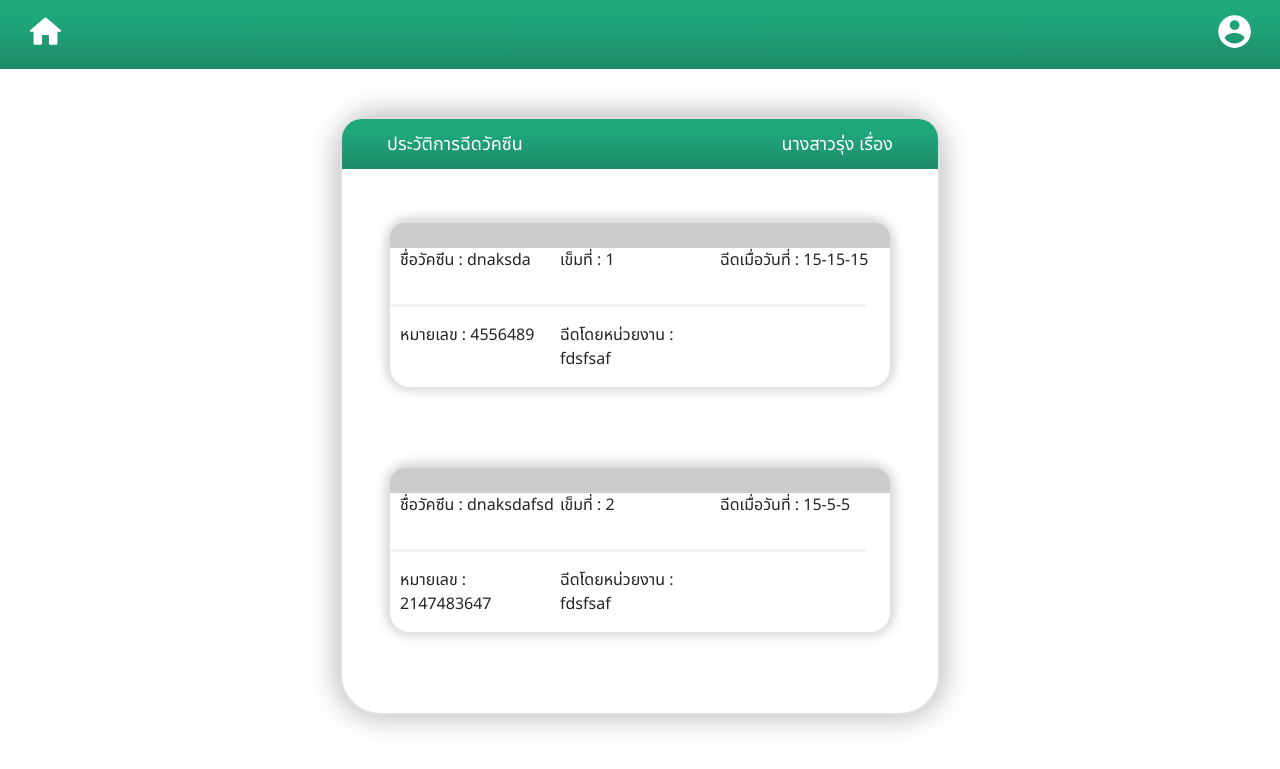
After one commit to HRZXD/supmed-webapp, a PHP site: page /vaccine.php?user_id=12345 in a window 1280 px wide. The commit adds this page. Shown: the top 769 px of the page. Run offline with PHP 8.4, Linux system fonts and the light colour scheme; data comes from the database, SQL or seed files in the repository.

Commit message:
update 1-12 9.04pm
update vaccine page and database

```diff
--- /dev/null
+++ b/css/vaccine-style.css
@@ -0,0 +1,78 @@
+@import url('https://fonts.googleapis.com/css2?family=Noto+Sans+Thai&display=swap');
+.contain-main-vaccine{
+    display: flex;
+    flex-direction: row;
+}
+.btn-back{
+    background: linear-gradient(180deg, #1FA77C 27.08%, #1E8B69 97.92%);
+    width: 128px;
+    height: 40px;
+    border-radius: 10px;
+    color: white;
+    margin-left: 7px;
+}
+.container-vaccine {
+    width: 600px;
+    height: auto;
+    background: white;
+    border: 2px solid rgb(223, 223, 223);
+    border-radius: 40px;
+    backdrop-filter: blur(15px);
+    box-shadow: 0px -1px 26.100000381469727px 5px rgba(0, 0, 0, 0.25);
+    margin: auto auto;
+    height: auto;
+    font-family: 'Noto Sans Thai', sans-serif;
+    font-size: 18px;
+}
+.top-con{
+    border-top-left-radius:20px;
+    border-top-right-radius:20px;
+    background: linear-gradient(180deg, #1FA77C 27.08%, #1E8B69 97.92%);;
+    width: 100%;
+    height: 50px;
+    color: white;
+    padding-top: 12px;
+}
+.text-topic-vaccine{
+    display: flex;
+    flex-direction: row;
+    justify-content: space-between;
+    padding-left: 45px;
+    padding-right: 45px;
+    align-items: center;
+}
+.sub-container-vaccine{
+    width: 500px;
+    height: auto;
+    background: white;
+    border: 0px solid rgb(223, 223, 223);
+    border-radius: 20px;
+    backdrop-filter: blur(5px);
+    box-shadow: 0px -1px 10px 5px rgba(101, 101, 101, 0.25);
+    margin: auto auto;
+    height: auto;
+}
+.vaccine-detail{
+    display: grid;
+    grid-template-columns: repeat(3, 1Fr);
+    padding-left: 10px;
+    padding-right: 10px;
+    font-size: small;
+    font-size: 16px;
+}
+.top-sub{
+    border-top-left-radius:15px;
+    border-top-right-radius:15px;
+    background-color: #cccccc;
+    width: 100%;
+    height: 25px;
+    color: white;
+    padding: 0;
+  }
+.bar-hr{
+    width: 95%;
+    height: 2px;
+    border-radius: 5px;
+    background-color: #cccccc;
+    border: 1px solid #cccccc;
+}
--- /dev/null
+++ b/js/script.js
@@ -0,0 +1,5 @@
+let iconHomeLink = document.getElementById("btn-for-go");
+iconHomeLink.addEventListener("click", function(e) {
+    e.preventDefault();
+    window.location.href = "index.php";
+});
--- a/layout/header.php
+++ b/layout/header.php
@@ -24,14 +24,17 @@ require_once "session.php"
     <link rel="stylesheet" href="css/nav-bar.css">
     <link rel="stylesheet" href="css/main.css">
     <link rel="stylesheet" href="css/casehistory.css">
+    <link rel="stylesheet" href="css/vaccine-style.css">
 </head>
 
 <body>
     <div class="nav-bar">
         <div class="icon-home">
-            <svg xmlns="http://www.w3.org/2000/svg" width="41" height="40" viewBox="0 0 41 40" fill="none">
-                <path d="M17.0834 31.2044V22.9928H23.9167V31.2044C23.9167 32.1077 24.6855 32.8468 25.625 32.8468H30.75C31.6896 32.8468 32.4584 32.1077 32.4584 31.2044V19.7081H35.3625C36.1484 19.7081 36.5242 18.772 35.9263 18.2792L21.6446 5.91245C20.9955 5.35405 20.0046 5.35405 19.3555 5.91245L5.0738 18.2792C4.49296 18.772 4.85171 19.7081 5.63755 19.7081H8.54171V31.2044C8.54171 32.1077 9.31046 32.8468 10.25 32.8468H15.375C16.3146 32.8468 17.0834 32.1077 17.0834 31.2044Z" fill="white" />
-            </svg>
+            <a href="#" id="btn-for-go">
+                <svg xmlns="http://www.w3.org/2000/svg" width="41" height="40" viewBox="0 0 41 40" fill="none">
+                    <path d="M17.0834 31.2044V22.9928H23.9167V31.2044C23.9167 32.1077 24.6855 32.8468 25.625 32.8468H30.75C31.6896 32.8468 32.4584 32.1077 32.4584 31.2044V19.7081H35.3625C36.1484 19.7081 36.5242 18.772 35.9263 18.2792L21.6446 5.91245C20.9955 5.35405 20.0046 5.35405 19.3555 5.91245L5.0738 18.2792C4.49296 18.772 4.85171 19.7081 5.63755 19.7081H8.54171V31.2044C8.54171 32.1077 9.31046 32.8468 10.25 32.8468H15.375C16.3146 32.8468 17.0834 32.1077 17.0834 31.2044Z" fill="white" />
+                </svg>
+            </a>
         </div>
         <?php if (!isset($_SESSION["userid"])) { ?>
             <div class="icon-user">
@@ -52,4 +55,5 @@ require_once "session.php"
                 </svg>
             </div>
         <?php } ?>
+        <script src="js/script.js"></script>
     </div>
--- a/old-record.php
+++ b/old-record.php
@@ -100,7 +100,10 @@ $result = $controller->getDetails($userID);
         <div>
           <p class="text-in-contain">ประวัติการรักษา</p>
           <div class="history">
-            <button class="button-for-clickdata">การฉีดวัคซีน</button>
+            <form method="get" action="vaccine.php">
+              <input type="hidden" name="user_id" value="<?php echo $result['user_id'];?>">
+              <button class="button-for-clickdata">การฉีดวัคซีน</button>
+            </form>
             <button class="button-for-clickdata">การรักษา</button>
           </div>
         </div>
--- /dev/null
+++ b/vaccine.php
@@ -0,0 +1,58 @@
+<?php
+
+require_once "layout/header.php";
+require_once "database/controller.php";
+require_once "database/connect.php";
+$userID = $_GET["user_id"];
+
+$sql = "SELECT * FROM vaccine WHERE user_id = :user_id";
+$stmt = $pdo->prepare($sql);
+$stmt->bindParam(':user_id', $userID, PDO::PARAM_INT);
+$stmt->execute();
+$vaccineData = $stmt->fetchAll(PDO::FETCH_ASSOC);
+
+?>
+<br>
+<br>
+<div class="contain-main-vaccine">
+    <div class="container-vaccine">
+        <div class="top-con">
+            <div class="text-topic-vaccine">
+                <p class="record-text">ประวัติการฉีดวัคซีน</p>
+                <p class="fullname">นางสาวรุ่ง เรื่อง</p>
+            </div>
+        </div>
+        <br> <br>
+
+        <?php if (empty($vaccineData)) : ?>
+            <!-- Display a message if no vaccine data is available -->
+            <div class="sub-container-vaccine">
+                <div class="top-sub"></div>
+                <div class="vaccine-detail">
+                    <p>No vaccine data available</p>
+                </div>
+            </div>
+        <?php else : ?>
+            <!-- Display vaccine details if data is available -->
+            <?php foreach ($vaccineData as $vaccine) : ?>
+                <div class="sub-container-vaccine">
+                    <div class="top-sub"></div>
+                    <div class="vaccine-detail">
+                        <p>ชื่อวัคซีน : <?php echo $vaccine['nm_vac']; ?></p>
+                        <p>เข็มที่ : <?php echo $vaccine['num_vac']; ?></p>
+                        <p>ฉีดเมื่อวันที่ : <?php echo $vaccine['date_vac']; ?></p>
+                    </div>
+                    <hr class="bar-hr">
+                    <div class="vaccine-detail">
+                        <p>หมายเลข : <?php echo $vaccine['id_vac']; ?></p>
+                        <p>ฉีดโดยหน่วยงาน : <?php echo $vaccine['agency_vac']; ?></p>
+                    </div>
+                </div>
+                <br> <br> <br>
+            <?php endforeach; ?>
+        <?php endif; ?>
+    </div>
+</div>
+</body>
+
+</html>
```
Also changed, not shown: database/database.sql (renamed from db_files/database.sql, +24 -1 lines).
